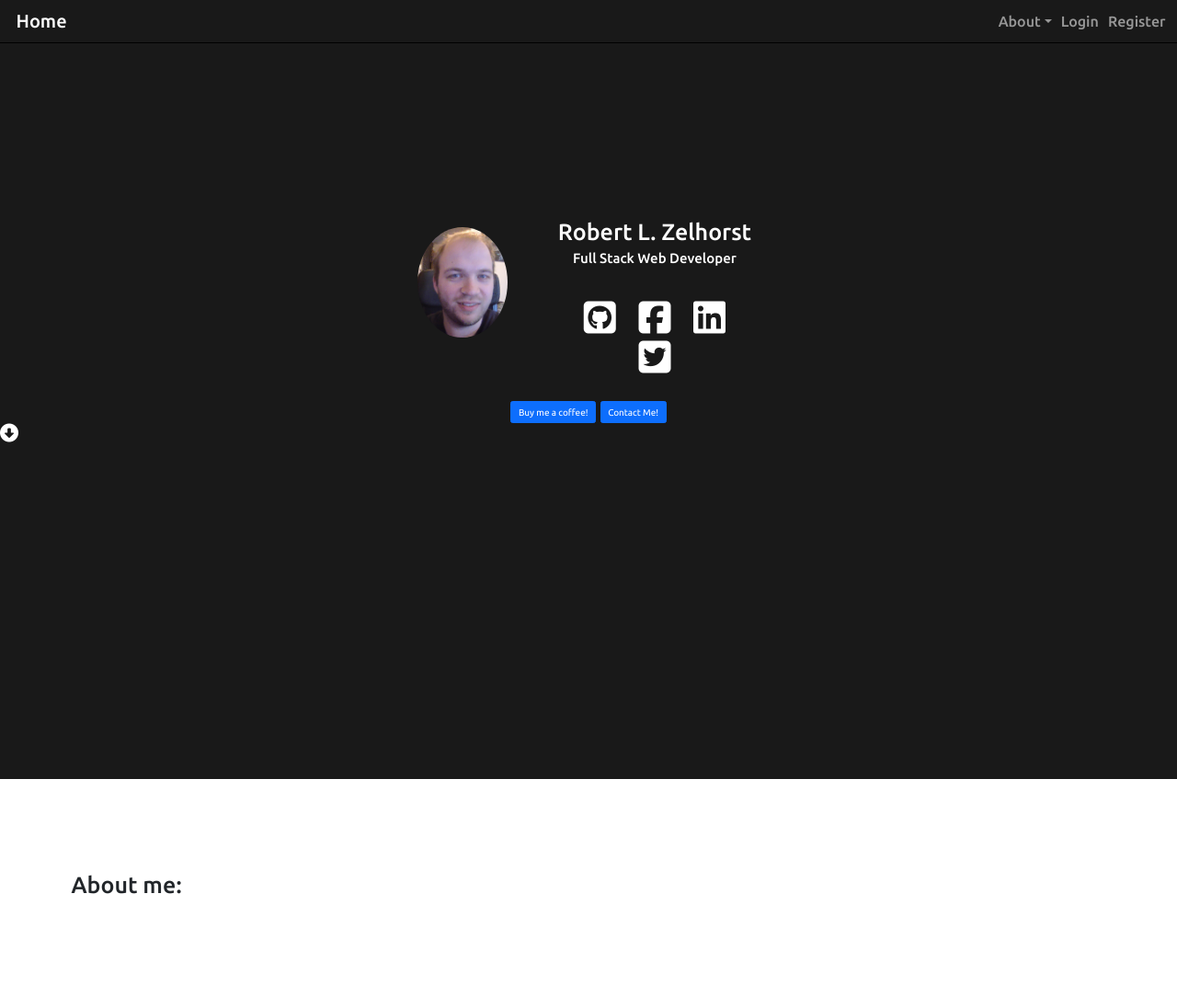
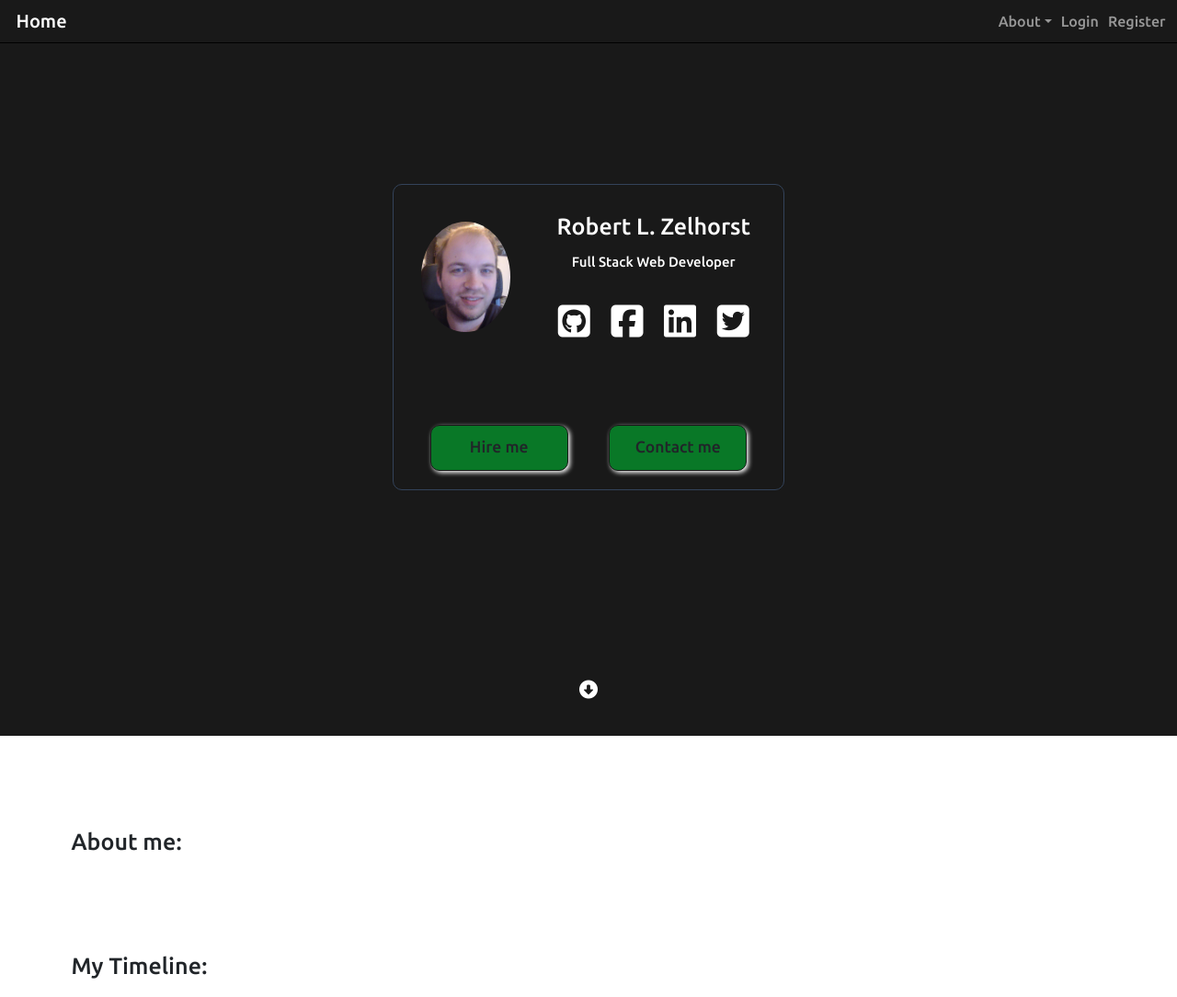
Before and after one commit to Zelhorst92/MyPortfolio, a Django app: page / in a window 1280 px wide. Shown: the top 1084 px of the page at 92% size. Run offline with Django 3.2, Linux system fonts and the light colour scheme; some libraries are stand-ins or nearby versions.

Commit message:
Add navigation hrefs and btns

```diff
--- a/home/templates/home/index.html
+++ b/home/templates/home/index.html
@@ -2,7 +2,7 @@
 {% load static %}
 
 {% block content %}
-<section id="heropage" class="pagesection container ">
+<section id="heropage" class="pagesection container">
     <div class="row" >
         <div id="infocard" class="col-11 col-sm-9 col-md-7 col-lg-5 col-xl-4 ">
             <div class="row justify-content-center ">
@@ -10,7 +10,7 @@
                     <img class="profile-image img-fluid" src="static/images/profile-picture-robert.jpg"
                         alt="Picture of Me">
                 </div>
-                <div class="col-12 col-md-8">
+                <div class="col-12 col-md-8 name-container">
                     <h1 class="pt-md-5">Robert L. Zelhorst</h1>
                     <h4>Full Stack Web Developer</h4>
                     <div class="link-icon-container pt-md-4">
@@ -21,16 +21,15 @@
                     </div>
                 </div>
             </div>
-            <div>
-                <button type="button" class="btn btn-primary">Buy me a coffee!</button>
-                <button type="button" class="btn btn-primary">Contact Me!</button>
+            <div class="btn-container">
+                <a href="#" class="btn btn-main btn-select">Hire me</a>
+                <a href="#contactpage" class="btn btn-main btn-select">Contact me</a>
             </div>
         </div>
+        <i class="fas fa-arrow-alt-circle-down text arrow-down-icon"></i>
+    </div>
 
-    </div>
-    <div class="row">
-        <i class="fas fa-arrow-alt-circle-down text"></i>
-    </div>
+
 </section>
 <section id="aboutpage" class="pagesection container">
     <h1>About me:</h1>
--- a/static/css/styles.css
+++ b/static/css/styles.css
@@ -14,9 +14,13 @@ body {
 /* - - - - - Navigation - - - - - */
 
 .navbar {
+    width: 100%;
+    min-width: 100%;
     font-weight: 500 !important;
     border-bottom: 1px solid #000000;
     background-color: #191919 !important;
+    position: absolute;
+    z-index: 999;
 }
 
 .navbar-brand {
@@ -38,17 +42,26 @@ body {
 
 #heropage {
     height: 100vh;
+    min-height: 100vh;
     background-color: #191919;
     padding: 0 !important;
     max-width: 100%;
     color: #FFFFFF;
     font-size: 2rem;
+    position: relative;
+}
+
+.name-container > h4 {
+    padding-top: 1rem;
 }
 
 #infocard {
+    border: 1px solid #33435A;
+    border-radius: 1rem;
     text-align: center;
     min-height: 25rem;
-    margin: 20vh auto auto auto;
+    margin: 25vh auto auto auto;
+
 }
 
 .link-icon-container {
@@ -66,18 +79,63 @@ body {
     height: 12rem;
 }
 
+.btn-container {
+    margin-top: 5rem;
+}
+
 .pagesection {
     margin: auto;
     padding-top: 10rem;
 }
 
-
-
 .link-icon {
     color: #FFFFFF;
-    padding: 1rem;
+    padding: 0.9rem;
 }
 
 .link-icon i {
     font-size: 4rem;
 }
+
+.arrow-down-icon {
+    text-align: center;
+    position: absolute;
+    bottom: 5%;
+    left: 0;
+}
+
+.row {
+        --bs-gutter-x: 0;
+}
+
+/* - - - - - Buttons - - - - - */
+
+.btn-main {
+    font-size: 1.75rem;
+    border: 1px solid #191919;
+    border-radius: 1rem;
+    align-self: center;
+    width: 15rem;
+    height: 5rem;
+    padding: 1rem 0 0 0;
+}
+
+.btn-select {
+    background-color: #097827;
+    margin: 2rem;
+    box-shadow: 0.2rem 0.2rem 0.5rem #FFFFFF;
+    font-weight: 500;
+}
+
+.btn-select:hover {
+    background-color: #48967C;
+    margin: 2rem;
+    box-shadow: 0.2rem 0.2rem 0.5rem #FFFFFF;
+    transition: 0.2s;
+}
+
+.btn-select:active {
+    background-color: #48967C;
+    transform: translateY(3px);
+    transition: 0.2s;
+}
--- a/templates/components/navigation.html
+++ b/templates/components/navigation.html
@@ -10,11 +10,11 @@
                 <li class="nav-item dropdown">
                     <a class="nav-link dropdown-toggle" href="#" id="navbarDropdown" role="button" data-toggle="dropdown" aria-expanded="false">About</a>
                     <div class="dropdown-menu" aria-labelledby="navbarDropdown">
-                      <a class="dropdown-item" href="#">About Me</a>
-                      <a class="dropdown-item" href="#">Experiences</a>
-                      <a class="dropdown-item" href="#">Services</a>
-                      <a class="dropdown-item" href="#">Previous Projects</a>
-                      <a class="dropdown-item" href="#">Contact Me</a>
+                      <a class="dropdown-item" href="#aboutpage">About Me</a>
+                      <a class="dropdown-item" href="#timelinepage">Experiences</a>
+                      <a class="dropdown-item" href="#servicespage">Services</a>
+                      <a class="dropdown-item" href="#gallerypage">Previous Projects</a>
+                      <a class="dropdown-item" href="#contactpage">Contact Me</a>
                     </div>
                   </li>
 <!--                 <li class="nav-item">
```
